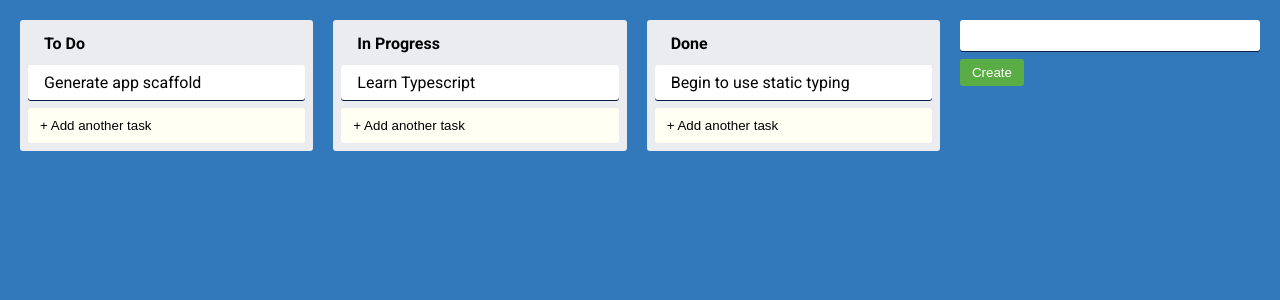
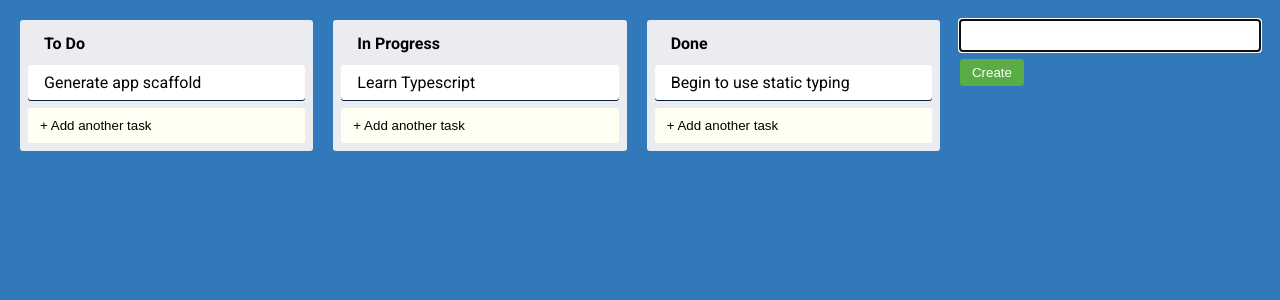
Before and after one commit to denizayjs/react-trelllo-clone, a React (Create React App) app: page / in a window 1280 px wide. Both pictures are taken after a click on the button "+ Add another list". Shown: the top 300 px of the page. Built offline with nearby package versions, Linux system fonts and the light colour scheme.

Commit message:
added autofocus to input

```diff
--- a/src/NewItemForm.tsx
+++ b/src/NewItemForm.tsx
@@ -1,4 +1,5 @@
 import React, { useState } from "react";
+import { useFocus } from "./useFocus";
 import { NewItemFormContainer, NewItemButton, NewItemInput } from "./styles";
 interface NewItemFormProps {
   onAdd(text: string): void;
@@ -6,10 +7,11 @@
 
 export const NewItemForm = ({ onAdd }: NewItemFormProps) => {
   const [text, setText] = useState("");
-
+  const inputRef = useFocus();
   return (
     <NewItemFormContainer>
       <NewItemInput
+        ref={inputRef}
         value={text}
         onChange={(e) => setText(e.target.value)}
       ></NewItemInput>
--- /dev/null
+++ b/src/useFocus.ts
@@ -0,0 +1,11 @@
+import { useRef, useEffect } from "react";
+
+export const useFocus = () => {
+  const ref = useRef<HTMLInputElement>(null);
+
+  useEffect(() => {
+    ref.current?.focus();
+  });
+
+  return ref;
+};
```
